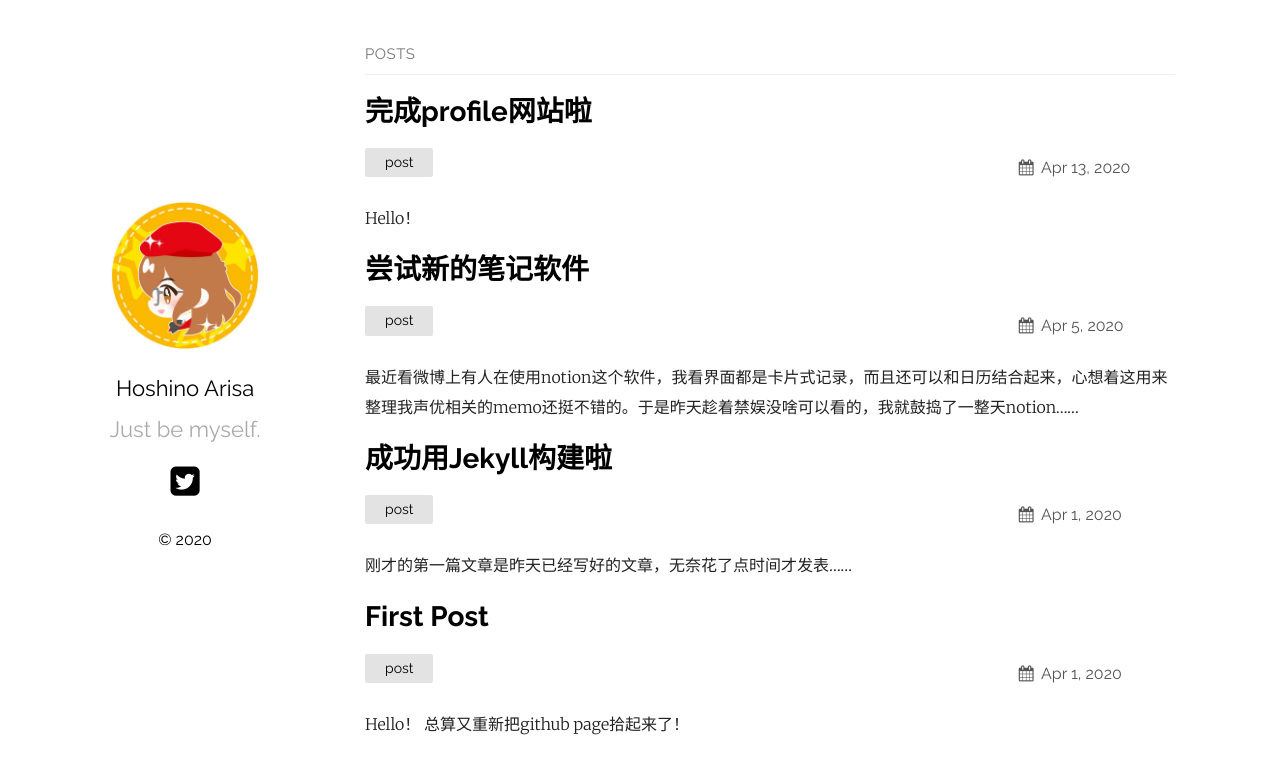
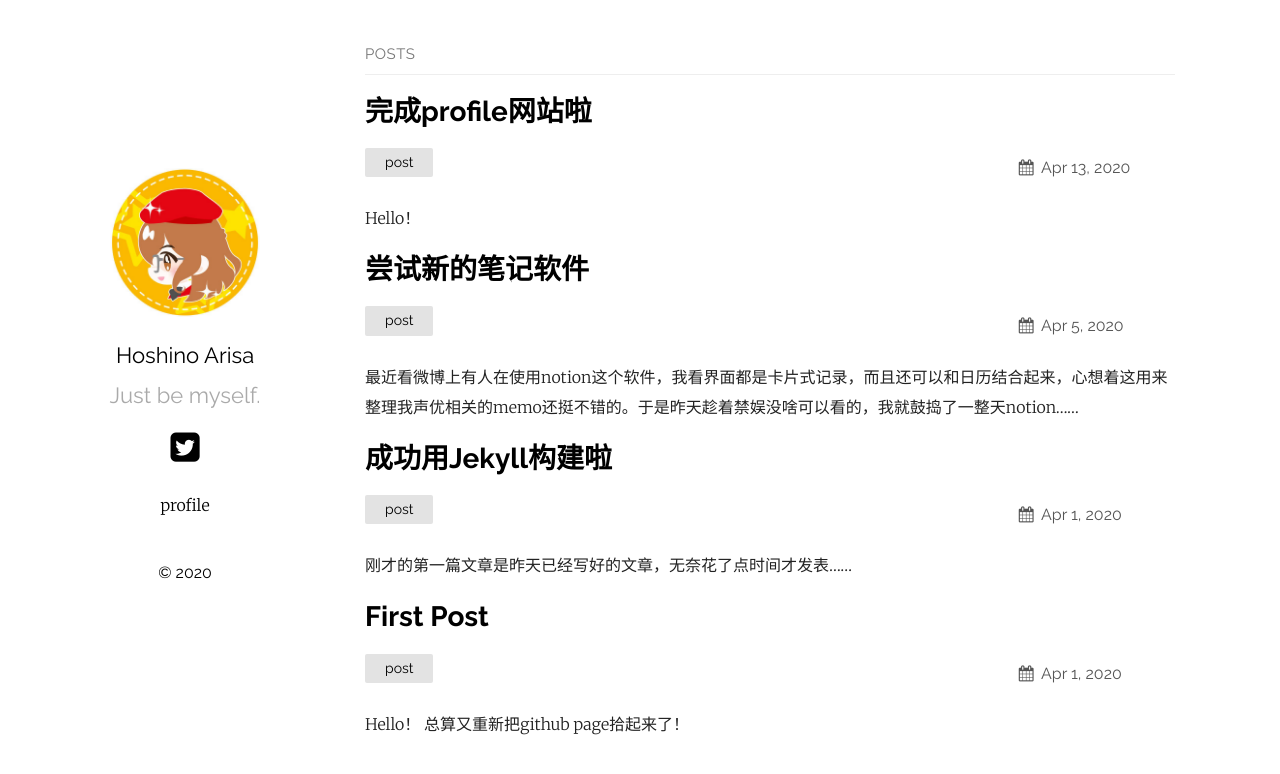
Before and after one commit to hoshinoa-0303/hoshinoa-0303.github.io, a Jekyll site: the page built from index.html, in a window 1280 px wide. Shown: the top 774 px of the page. Built offline with Jekyll 4.4.1, drawn with Linux system fonts in a browser that asks for light colours.

Commit message:
Update _config.yml

```diff
--- a/_config.yml
+++ b/_config.yml
@@ -13,6 +13,9 @@ plainwhite:
   tagline: Just be myself.
   date_format: "%b %-d, %Y"
   sitemap: true # set to true to generate sitemap.xml content
+  navigation:
+    - title: profile
+      url: "https://hoshinoa-0303.github.io/Hoshinoa-profile"
 
   # generate social links in footer
   social_links:
```
